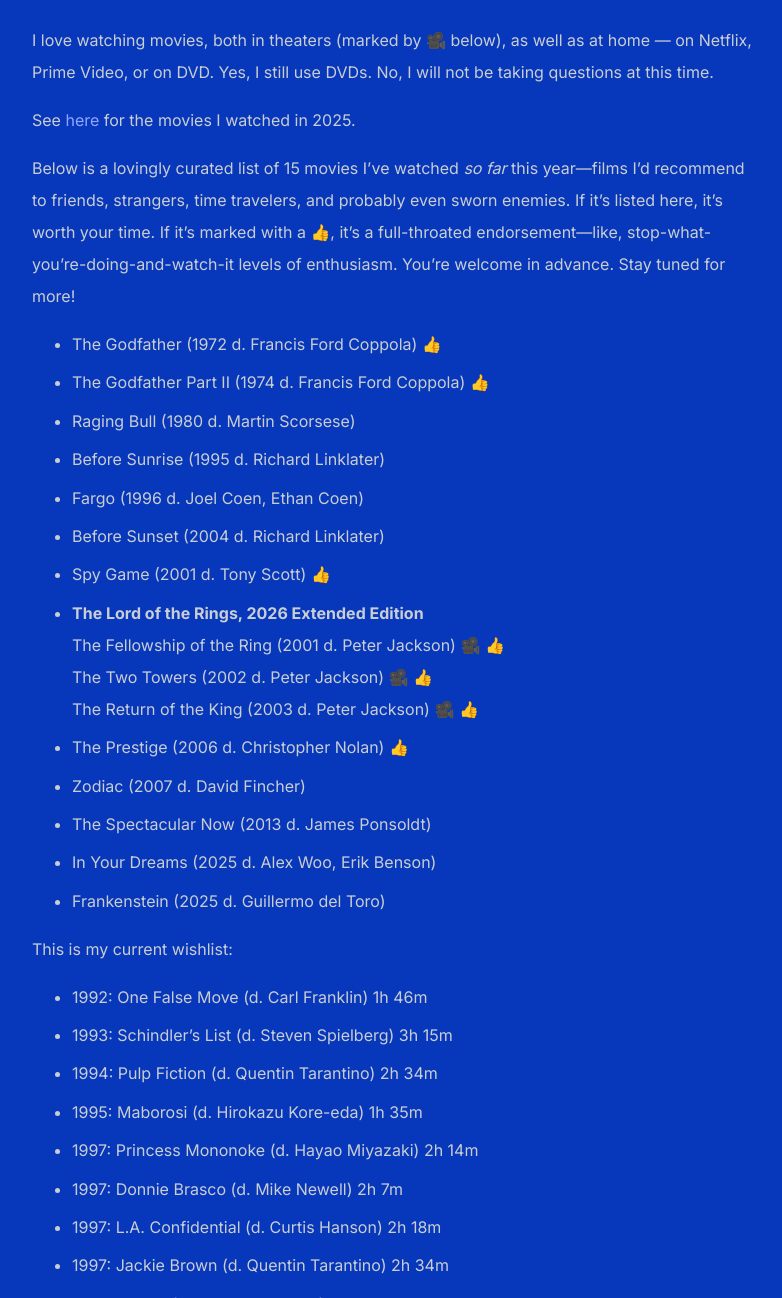
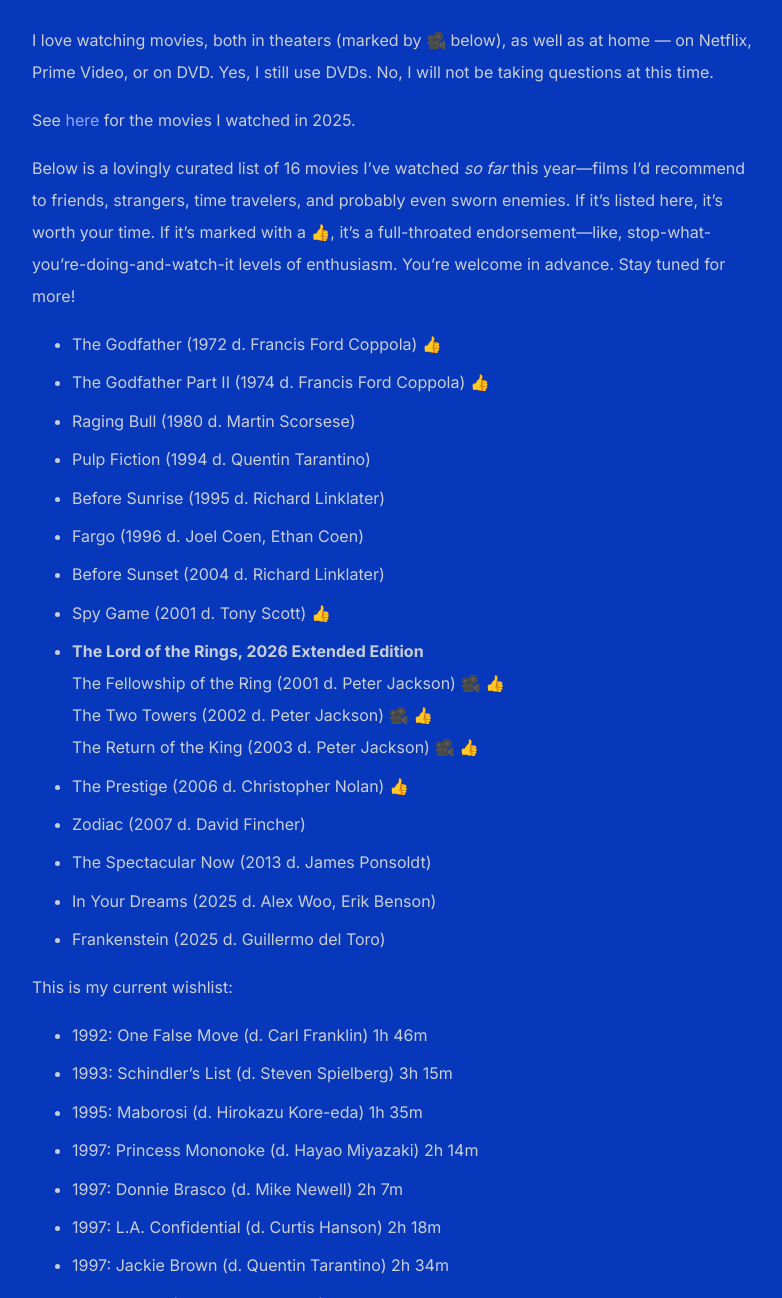
Before and after one commit to shihankanungo/shihankanungo.github.io, a Jekyll site: the page built from movies.md, in a window 1280 px wide and 1400 px high, scrolled down 898 px, cut to the strip 102-1400 px from the top of the window. Shown: the whole strip, without its empty margins (248-1030 px from the left). Built offline with Jekyll 4.4.1, drawn with Linux system fonts in a browser that asks for light colours.

Commit message:
Update movies.md

```diff
--- a/movies.md
+++ b/movies.md
@@ -14,11 +14,12 @@
 
 See [here](https://shihankanungo.github.io/wrapped-2025#movies) for the movies I watched in 2025.
 
-Below is a lovingly curated list of 15 movies I've watched *so far* this year&mdash;films I'd recommend to friends, strangers, time travelers, and probably even sworn enemies. If it’s listed here, it’s worth your time. If it’s marked with a 👍, it's a full-throated endorsement&mdash;like, stop-what-you're-doing-and-watch-it levels of enthusiasm. You're welcome in advance. Stay tuned for more!
+Below is a lovingly curated list of 16 movies I've watched *so far* this year&mdash;films I'd recommend to friends, strangers, time travelers, and probably even sworn enemies. If it’s listed here, it’s worth your time. If it’s marked with a 👍, it's a full-throated endorsement&mdash;like, stop-what-you're-doing-and-watch-it levels of enthusiasm. You're welcome in advance. Stay tuned for more!
 
 - The Godfather (1972 d. Francis Ford Coppola) 👍
 - The Godfather Part II (1974 d. Francis Ford Coppola) 👍
 - Raging Bull (1980 d. Martin Scorsese)
+- Pulp Fiction (1994 d. Quentin Tarantino)
 - Before Sunrise (1995 d. Richard Linklater)
 - Fargo (1996 d. Joel Coen, Ethan Coen)
 - Before Sunset (2004 d. Richard Linklater)
@@ -37,7 +38,6 @@
 
 - 1992: One False Move (d. Carl Franklin) 1h 46m
 - 1993: Schindler's List (d. Steven Spielberg) 3h 15m
-- 1994: Pulp Fiction (d. Quentin Tarantino) 2h 34m
 - 1995: Maborosi (d. Hirokazu Kore-eda) 1h 35m
 - 1997: Princess Mononoke (d. Hayao Miyazaki) 2h 14m
 - 1997: Donnie Brasco (d. Mike Newell) 2h 7m
```
